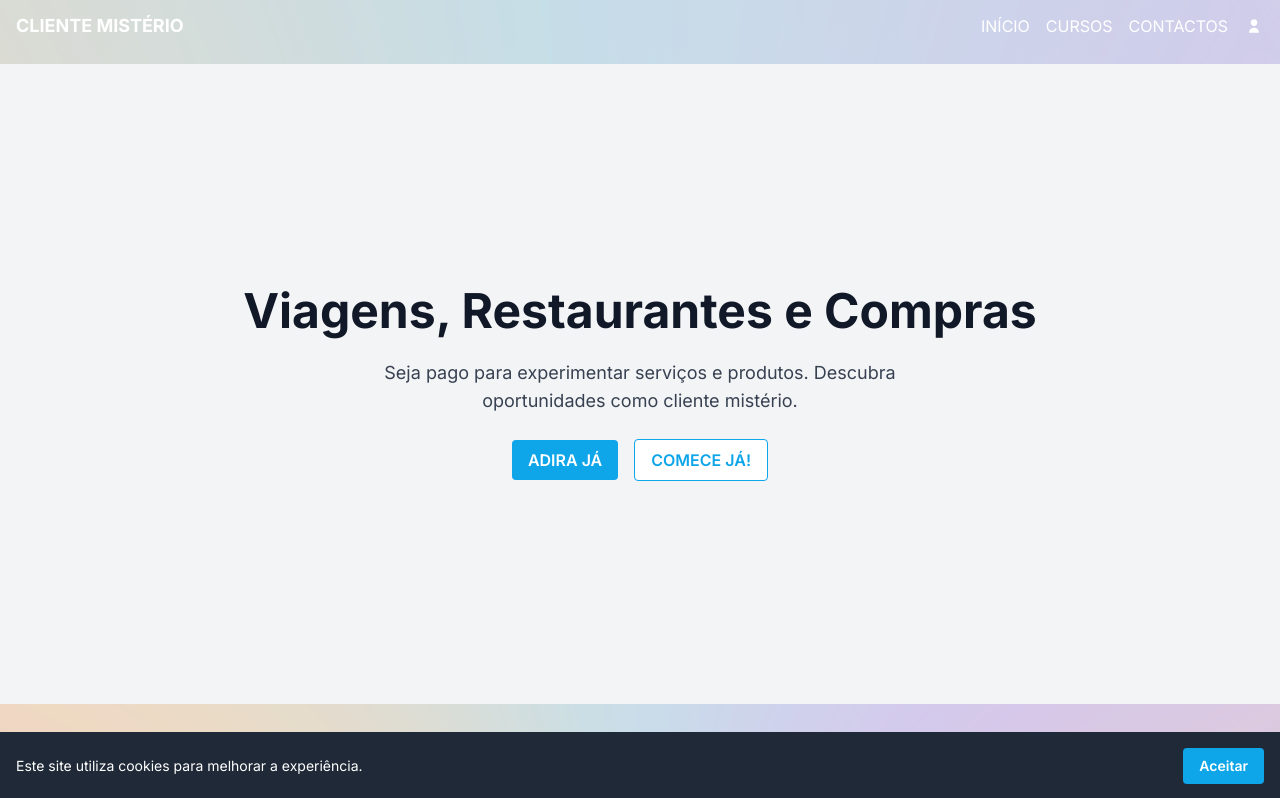
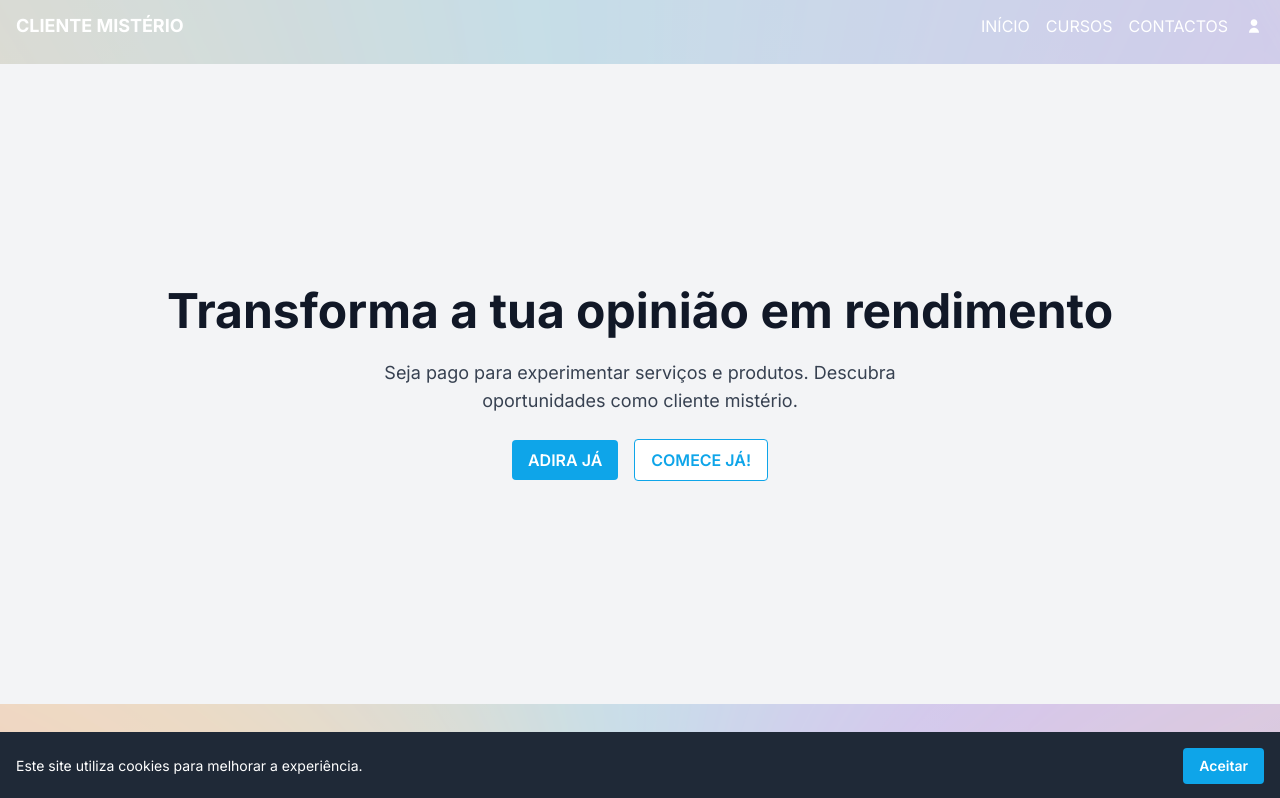
Before and after one commit to msantos51/clientemisterio, a Next.js app: page / in a window 1280 px wide. Shown: the top 798 px of the page. Built offline with nearby package versions, Linux system fonts and the light colour scheme.

Commit message:
Update page.tsx

```diff
--- a/src/app/(site)/page.tsx
+++ b/src/app/(site)/page.tsx
@@ -30,7 +30,7 @@ export default function HomePage() {
     <>
       <section className="flex h-[80vh] w-full items-center justify-center bg-gray-100 text-center">
         <div className="space-y-6">
-          <h1 className="text-5xl font-bold">Viagens, Restaurantes e Compras</h1>
+          <h1 className="text-5xl font-bold">Transforma a tua opinião em rendimento</h1>
           <p className="mx-auto max-w-xl text-lg text-gray-700">
             Seja pago para experimentar serviços e produtos. Descubra oportunidades como cliente mistério.
           </p>
```
